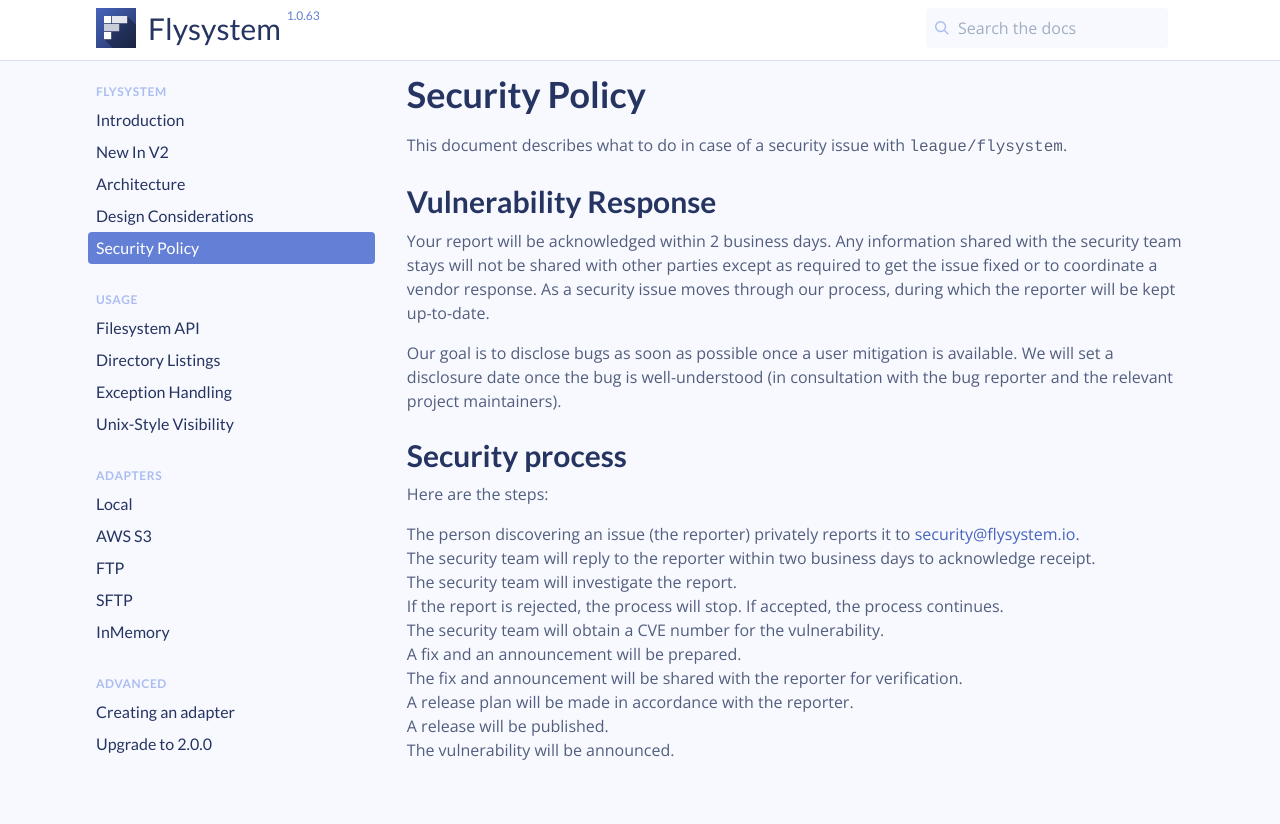
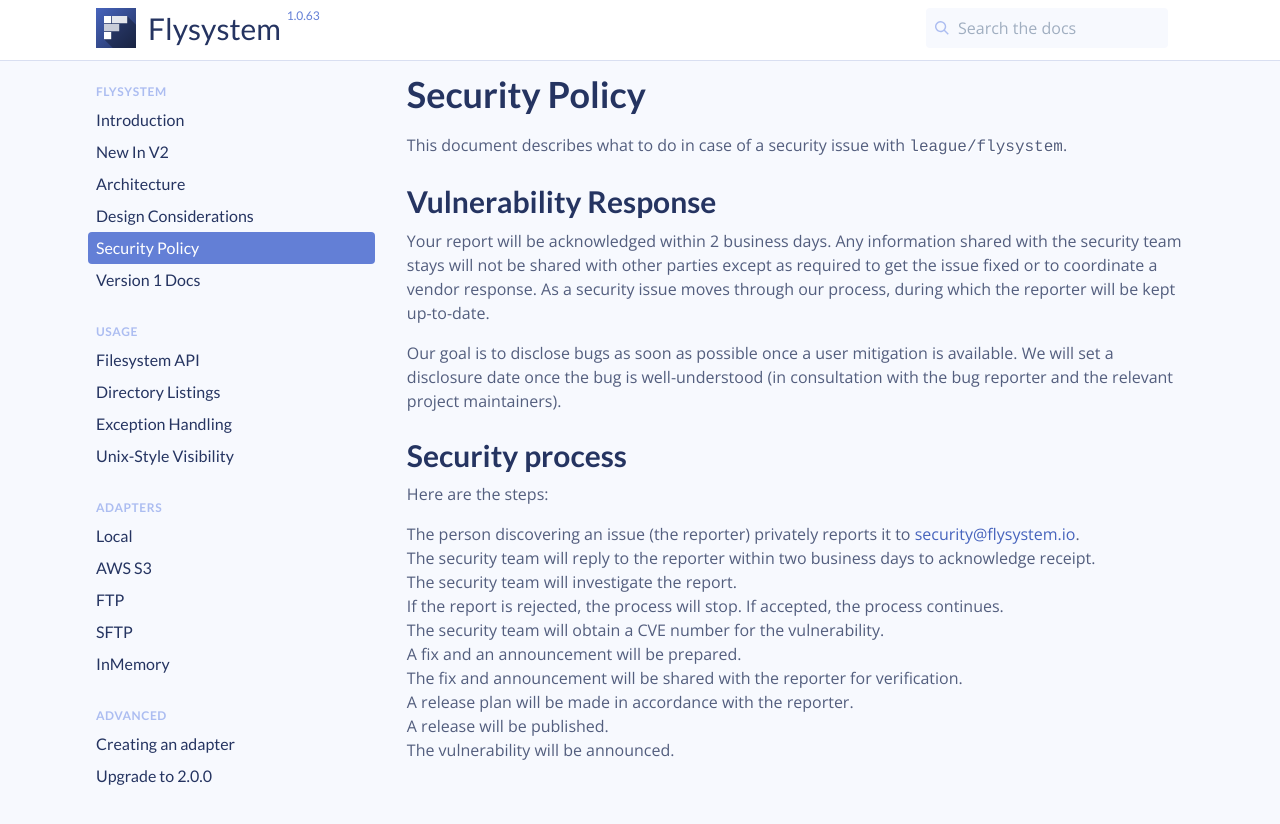
Before and after one commit to thephpleague/flysystem, a Jekyll site: the page built from v2/security.md, in a window 1280 px wide. Shown: the top 824 px of the page. Built offline with Jekyll 4.4.1, drawn with Linux system fonts in a browser that asks for light colours; comment, search, counter and statistics services are not loaded.

Commit message:
Cross-link docs

```diff
--- a/_data/menu_v1.yml
+++ b/_data/menu_v1.yml
@@ -2,6 +2,7 @@ Flysystem:
     Introduction: '/v1/docs/'
     Architecture: '/v1/docs/architecture/'
     Security Policy: '/v1/security/'
+    Check out V2: '/v2/docs/'
 
 Usage:
     Setup / Bootstrap: '/v1/docs/usage/setup/'
--- a/_data/menu_v2.yml
+++ b/_data/menu_v2.yml
@@ -4,6 +4,7 @@ Flysystem:
     Architecture: '/v2/docs/architecture/'
     Design Considerations: '/v2/docs/design-considerations/'
     Security Policy: '/v2/security/'
+    Version 1 Docs: '/v1/docs/'
 
 Usage:
     Filesystem API: '/v2/docs/usage/filesystem-api/'
```
